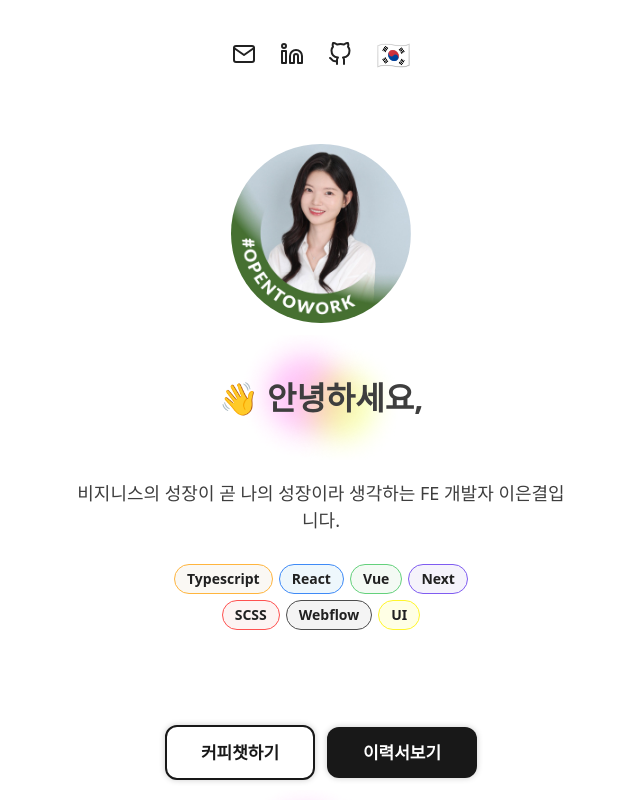
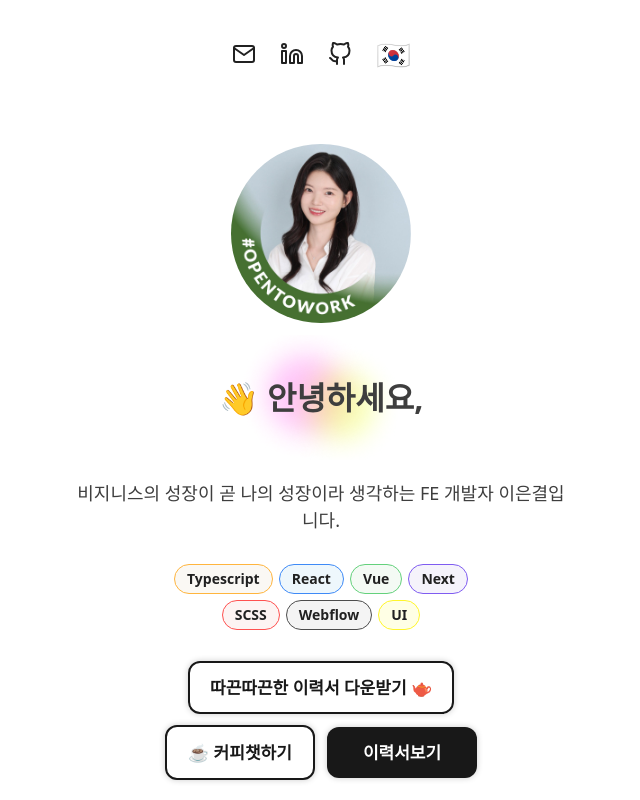
Before and after one commit to minsangkimme/portfolio, a Next.js app: page / in a window 1280 px wide. Shown: the top 800 px of the page, without its empty margins (319-959 px from the left). Built offline with nearby package versions, Linux system fonts and the light colour scheme.

Commit message:
fix: 이력서 다운받기 기능 추가

```diff
--- a/src/app/page.tsx
+++ b/src/app/page.tsx
@@ -51,6 +51,9 @@ export default function Home() {
             }
           </div>
         </div>
+        <div className={style.downloadWrapper}>
+          <OutlinedButton label={t('download_resume')} tag={"a"} href={"/career/이은결_이력서.pdf"} download/>
+        </div>
       </div>
 
       <div className={'mt-12'}/>
--- a/src/app/style.module.scss
+++ b/src/app/style.module.scss
@@ -44,6 +44,10 @@
   align-items: center;
 }
 
+.downloadWrapper {
+  padding: 45px;
+}
+
 .introText {
   font-size: 18px;
 }
--- a/src/thirdParty/i18n.ts
+++ b/src/thirdParty/i18n.ts
@@ -18,6 +18,7 @@ i18n.use(initReactI18next).init({
         liveURL: "Live URL",
         heading2: "Featured Work",
         coffee_chat_button: "Let's talk",
+        download_resume: "Download Resume",
         resume_button: "Resume",
         project1: {
           title: 'Telemedicine platform',
@@ -123,7 +124,8 @@ i18n.use(initReactI18next).init({
         company: "회사",
         liveURL: "URL",
         heading2: "개발한 프로젝트",
-        coffee_chat_button: "커피챗하기",
+        coffee_chat_button: "☕️ 커피챗하기",
+        download_resume: "따끈따끈한 이력서 다운받기 🫖",
         resume_button: "이력서보기",
         project1: {
           title: '원격진료 서비스 리블레스 개발',
```
Also changed, not shown: 1 other file (tests, documents, lock files or other folders).
